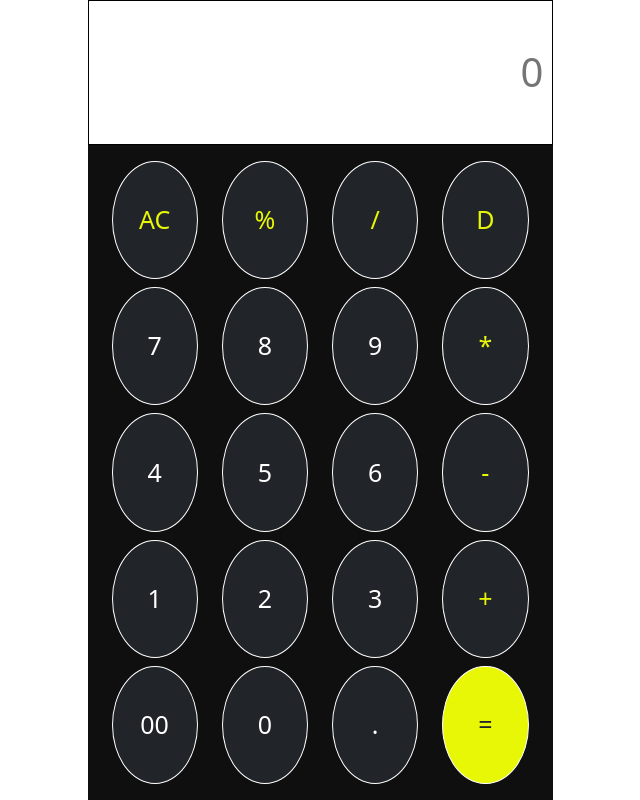
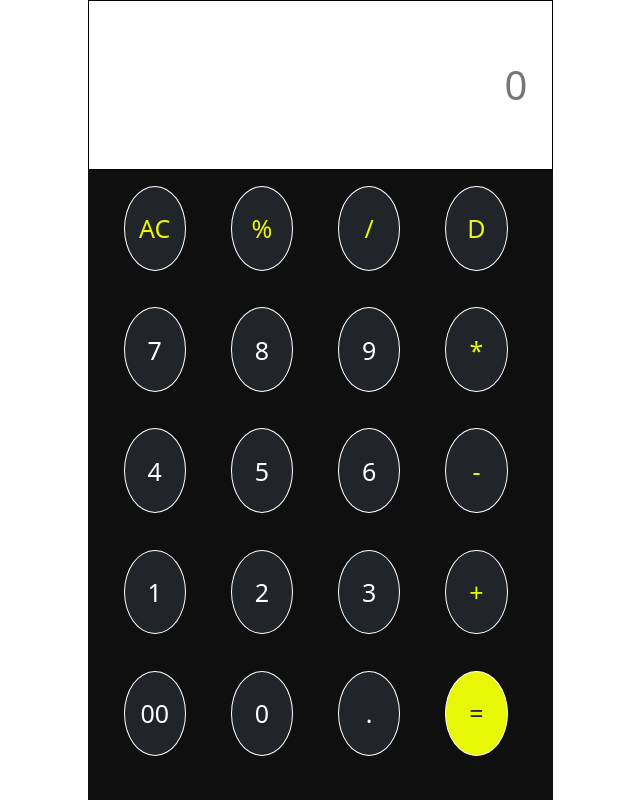
Before and after one commit to sourvAhmed/aos-2, a plain HTML site: page index.html in a window 1280 px wide. Shown: the whole page, without its empty margins (320-960 px from the left). Drawn offline with Linux system fonts and the light colour scheme.

Commit message:
Add files via upload

```diff
--- a/index.html
+++ b/index.html
@@ -15,76 +15,76 @@
 
        <div class="row col-lg-5 col-sm-12 justify-content-center min-vh-100 bg ">
 
-                <input class=" flex-grow-2 w-100 fs-1 text-end p-2" type="text" placeholder="0" id="display">
+                <input class="  w-100 fs-1 text-end p-4" type="text" placeholder="0" id="display">
 
-                <div class="row m-1 mt-3 ">
+                <div class="row m-1 mt-3  ps-4">
                     <div class="col-3 ">
-                        <button  class="btn h-100  btn-dark w-100 rounded-circle AA" onclick="clearScrean()">AC</button>
+                        <button  class="btn h-75 pt-2 btn-dark w-75 rounded-circle AA" onclick="clearScrean()">AC</button>
                     </div>
                     <div class="col-3">
-                        <button  class="btn h-100  btn-dark w-100 rounded-circle  AA"  onclick="clickValue('%')">%</button>
+                        <button  class="btn h-75 pt-2  btn-dark w-75 rounded-circle  AA"  onclick="clickValue('%')">%</button>
                     </div>
                     <div class="col-3">
-                        <button  class="btn h-100  btn-dark w-100 rounded-circle  AA"onclick="clickValue('/')" >/</button>
+                        <button  class="btn h-75 pt-2  btn-dark w-75 rounded-circle  AA"onclick="clickValue('/')" >/</button>
                     </div>
                     <div class="col-3">
-                        <button  class="btn h-100 btn-dark w-100 rounded-circle AA " onclick="deleteValue()" >D</button>
+                        <button  class="btn h-75 pt-2 btn-dark w-75 rounded-circle AA " onclick="deleteValue()" >D</button>
                     </div>
                 </div>
-                <div class="row m-1 flex-grow-1">
+                <div class="row m-1 flex-grow-1 ps-4">
                     <div class="col-3">
-                        <button  class="btn h-100 btn-dark w-100 rounded-circle "onclick="clickValue('7')" >7</button>
+                        <button  class="btn h-75 pt-2 btn-dark w-75 rounded-circle "onclick="clickValue('7')" >7</button>
                     </div>
                     <div class="col-3">
-                        <button  class="btn h-100  btn-dark w-100 rounded-circle "onclick="clickValue('8')" >8</button>
+                        <button  class="btn h-75 pt-2  btn-dark w-75 rounded-circle "onclick="clickValue('8')" >8</button>
                     </div>
                     <div class="col-3">
-                        <button  class="btn h-100  btn-dark w-100 rounded-circle " onclick="clickValue('9')">9</button>
+                        <button  class="btn h-75 pt-2  btn-dark w-75 rounded-circle " onclick="clickValue('9')">9</button>
                     </div>
                     <div class="col-3">
-                        <button  class="btn h-100  btn-dark w-100 rounded-circle AA "onclick="clickValue('*')" >*</button>
+                        <button  class="btn h-75 pt-2  btn-dark w-75 rounded-circle AA "onclick="clickValue('*')" >*</button>
                     </div>
                 </div>
-                <div class="row  m-1 flex-grow-1">
+                <div class="row  m-1 flex-grow-1 ps-4">
                     <div class="col-3">
-                        <button  class="btn h-100  btn-dark w-100 rounded-circle "onclick="clickValue('4')" >4</button>
+                        <button  class="btn h-75 pt-2  btn-dark w-75 rounded-circle "onclick="clickValue('4')" >4</button>
                     </div>
                     <div class="col-3">
-                        <button  class="btn h-100  btn-dark w-100 rounded-circle " onclick="clickValue('5')">5</button>
+                        <button  class="btn h-75 pt-2  btn-dark w-75 rounded-circle " onclick="clickValue('5')">5</button>
                     </div>
                     <div class="col-3">
-                        <button  class="btn h-100  btn-dark w-100 rounded-circle " onclick="clickValue('6')">6</button>
+                        <button  class="btn h-75 pt-2  btn-dark w-75 rounded-circle " onclick="clickValue('6')">6</button>
                     </div>
                     <div class="col-3">
-                        <button  class="btn  h-100 btn-dark w-100 rounded-circle  AA"onclick="clickValue('-')" >-</button>
+                        <button  class="btn  h-75 pt-2 btn-dark w-75 rounded-circle  AA"onclick="clickValue('-')" >-</button>
                     </div>
                 </div>
-                <div class="row  m-1 flex-grow-1">
+                <div class="row  m-1 flex-grow-1 ps-4">
                     <div class="col-3">
-                        <button  class="btn h-100  btn-dark w-100 rounded-circle "onclick="clickValue('1')" >1</button>
+                        <button  class="btn h-75 pt-2  btn-dark w-75 rounded-circle "onclick="clickValue('1')" >1</button>
                     </div>
                     <div class="col-3">
-                        <button  class="btn h-100  btn-dark w-100 rounded-circle " onclick="clickValue('2')">2</button>
+                        <button  class="btn h-75 pt-2  btn-dark w-75 rounded-circle " onclick="clickValue('2')">2</button>
                     </div>
                     <div class="col-3">
-                        <button  class="btn h-100  btn-dark w-100 rounded-circle "onclick="clickValue('3')" >3</button>
+                        <button  class="btn h-75 pt-2  btn-dark w-75 rounded-circle "onclick="clickValue('3')" >3</button>
                     </div>
                     <div class="col-3">
-                        <button  class="btn h-100  btn-dark w-100 rounded-circle  AA"onclick="clickValue('+')" >+</button>
+                        <button  class="btn h-75 pt-2  btn-dark w-75 rounded-circle  AA"onclick="clickValue('+')" >+</button>
                     </div>
                 </div>
-                <div class="row  m-1 mb-3 ">
+                <div class="row  m-1 mb-3 ps-4 ">
                     <div class="col-3">
-                        <button  class="btn h-100  btn-dark w-100 rounded-circle "onclick="clickValue('00')" >00</button>
+                        <button  class="btn h-75 pt-2  btn-dark w-75 rounded-circle "onclick="clickValue('00')" >00</button>
                     </div>
                     <div class="col-3">
-                        <button  class="btn h-100   btn-dark w-100 rounded-circle "onclick="clickValue('0')" >0</button>
+                        <button  class="btn h-75 pt-2   btn-dark w-75 rounded-circle "onclick="clickValue('0')" >0</button>
                     </div>
                     <div class="col-3">
-                        <button  class="btn  h-100 btn-dark w-100 rounded-circle " onclick="clickValue('.')">.</button>
+                        <button  class="btn  h-75 pt-2 btn-dark w-75 rounded-circle " onclick="clickValue('.')">.</button>
                     </div>
                     <div class="col-3">
-                        <button  class="btn h-100 text-dark calculet btn-dark w-100 rounded-circle  " onclick="calculatValue()" >=</button>
+                        <button  class="btn h-75 pt-2 text-dark calculet btn-dark w-75 rounded-circle  " onclick="calculatValue()" >=</button>
                     </div>
                 </div>
 
```
